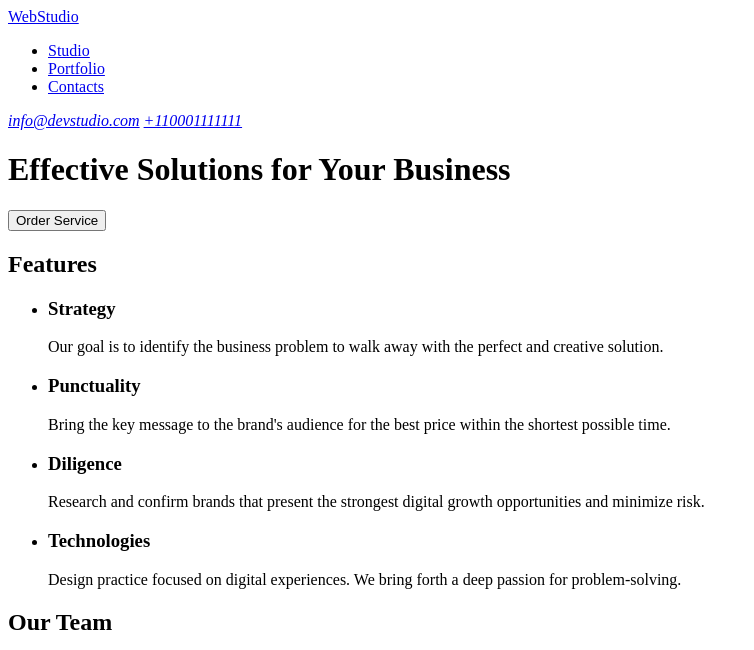
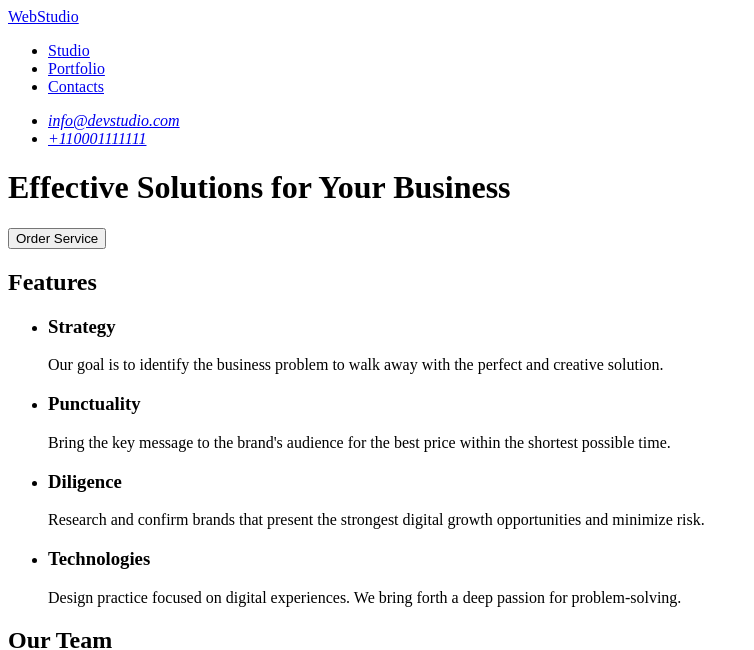
Before and after one commit to Oksana-Ilnytska/goit-markup-hw-01, a plain HTML site: page index.html in a window 1280 px wide. Shown: the top 650 px of the page, without its empty margins (0-754 px from the left). Drawn offline with Linux system fonts and the light colour scheme.

Commit message:
add img-webstudio folder

```diff
--- a/index.html
+++ b/index.html
@@ -28,10 +28,14 @@
         </li>
     </ul>
 </nav>
-<!--Contacts-->
+
 <address>
-    <a href="mailto:info@devstudio.com" target="_blank">info@devstudio.com</a>
-    <a href="tel:+110001111111" target="_blank">+110001111111</a>
+    <ul>
+        <li>
+            <a href="mailto:info@devstudio.com" target="_blank">info@devstudio.com</a>
+        </li>
+        <li><a href="tel:+110001111111" target="_blank">+110001111111</a></li>
+    </ul>
 </address>
 
 <h1>Effective Solutions for Your Business</h1>
```
Also changed, not shown: img-webstudio/team-member-1.jpg, img-webstudio/team-member-2.jpg, img-webstudio/team-member-3.jpg, img-webstudio/team-member-4.jpg, 1 other file.
